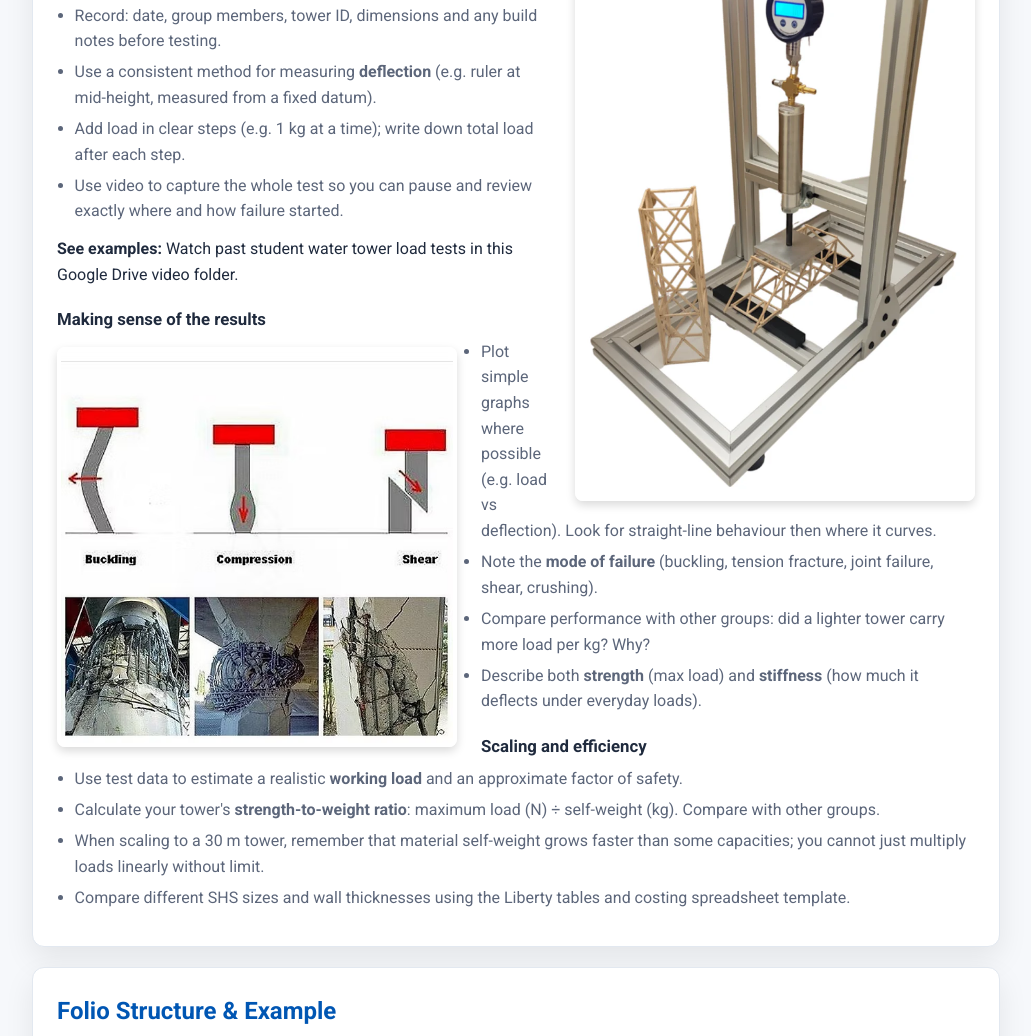
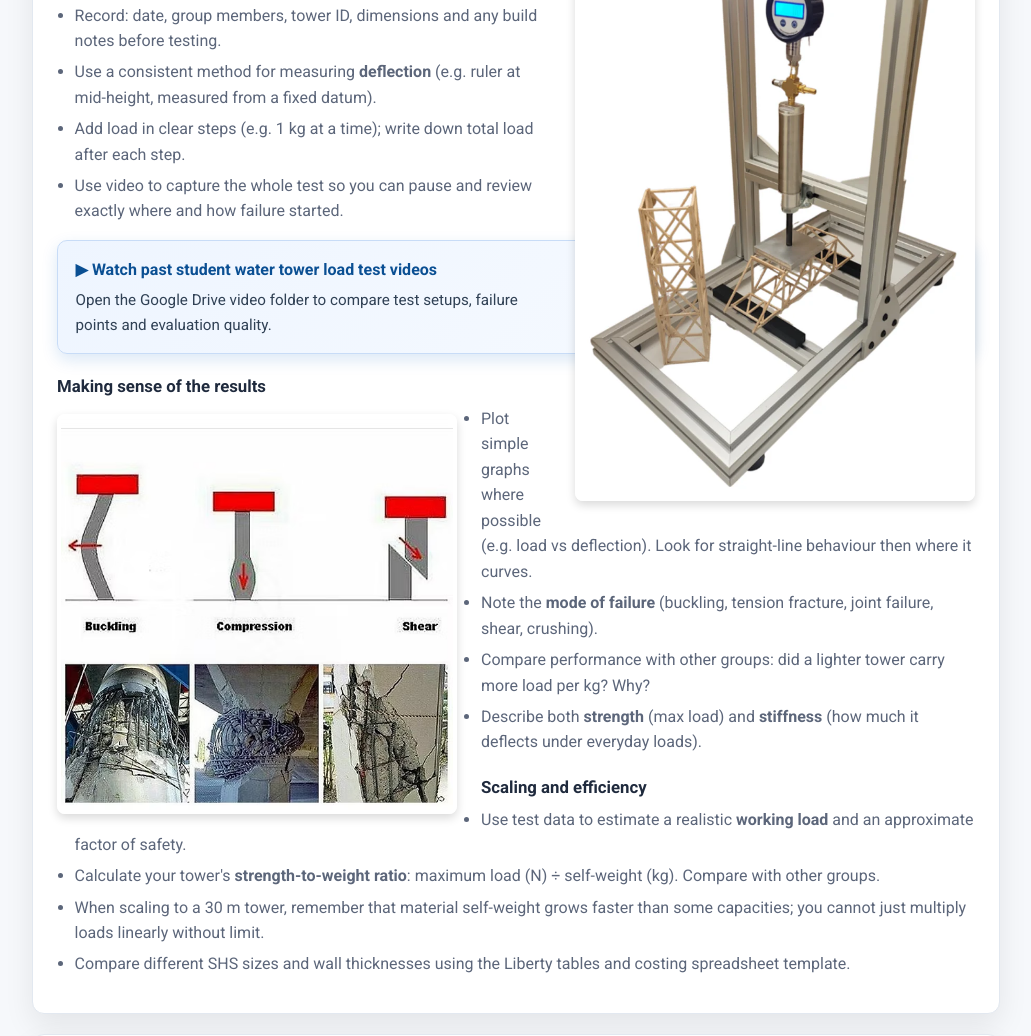
Before and after one commit to stevencowell/Engineering-Website, a plain HTML site: page Year9 T1 Modules/module4.html in a window 1280 px wide. Shown: the part 3231-4267 px from the top of the page, without its empty margins (124-1155 px from the left). Drawn offline with Linux system fonts and the light colour scheme.

Commit message:
Make student video link a prominent card on Toolkit 4

```diff
--- a/Year9 T1 Modules/module4.html
+++ b/Year9 T1 Modules/module4.html
@@ -169,6 +169,30 @@
       color: var(--muted);
       display: none;
     }
+    .video-link-card {
+      display: block;
+      margin-top: 1rem;
+      padding: 1rem 1.1rem;
+      border: 1px solid #c8dcf7;
+      border-radius: 10px;
+      background: linear-gradient(135deg, #eef5ff, #f8fbff);
+      box-shadow: 0 6px 16px rgba(11, 99, 195, 0.15);
+      transition: transform 0.2s ease, box-shadow 0.2s ease;
+    }
+    .video-link-card:hover,
+    .video-link-card:focus-visible {
+      transform: translateY(-2px);
+      box-shadow: 0 12px 24px rgba(11, 99, 195, 0.22);
+    }
+    .video-link-card strong {
+      color: #0a4f93;
+      font-size: 1rem;
+    }
+    .video-link-card p {
+      margin: 0.35rem 0 0;
+      color: #304155;
+      font-size: 0.95rem;
+    }
   </style>
 </head>
 <body>
@@ -295,7 +319,10 @@
         <li>Add load in clear steps (e.g. 1 kg at a time); write down total load after each step.</li>
         <li>Use video to capture the whole test so you can pause and review exactly where and how failure started.</li>
       </ul>
-      <p style="margin-top: 0.75rem;"><strong>See examples:</strong> Watch past student water tower load tests in this <a href="https://drive.google.com/drive/folders/1o745CW75lIM5lzatnjySGZi5Mto7tTjn?usp=drive_link" target="_blank" rel="noopener">Google Drive video folder</a>.</p>
+      <a class="video-link-card" href="https://drive.google.com/drive/folders/1o745CW75lIM5lzatnjySGZi5Mto7tTjn?usp=drive_link" target="_blank" rel="noopener" aria-label="Open past student water tower load test videos in Google Drive">
+        <strong>&#9654; Watch past student water tower load test videos</strong>
+        <p>Open the Google Drive video folder to compare test setups, failure points and evaluation quality.</p>
+      </a>
       <h3>Making sense of the results</h3>
       <img src="../images/force%20failures.jpg" alt="Examples of structural failure modes" class="content-image" style="float: left; margin: 0.5rem 1.5rem 1rem 0;" />
       <ul>
```
